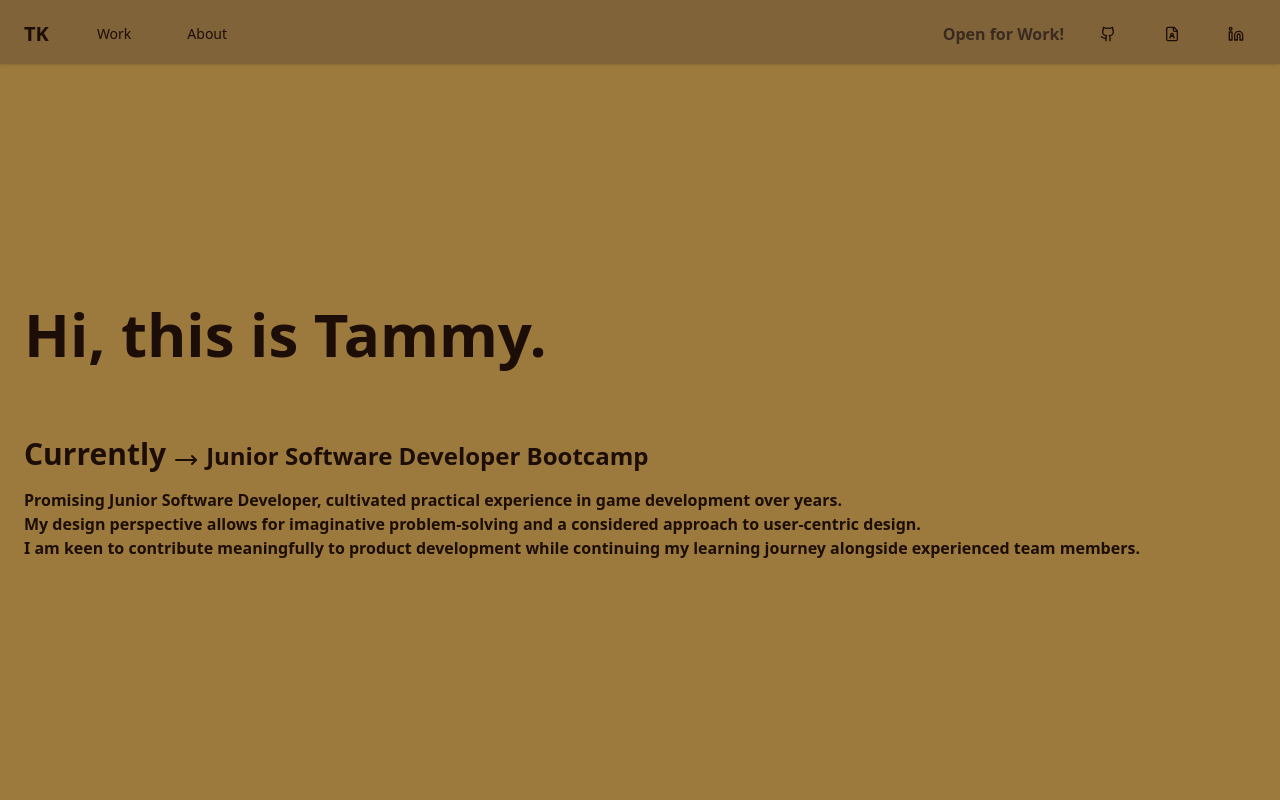
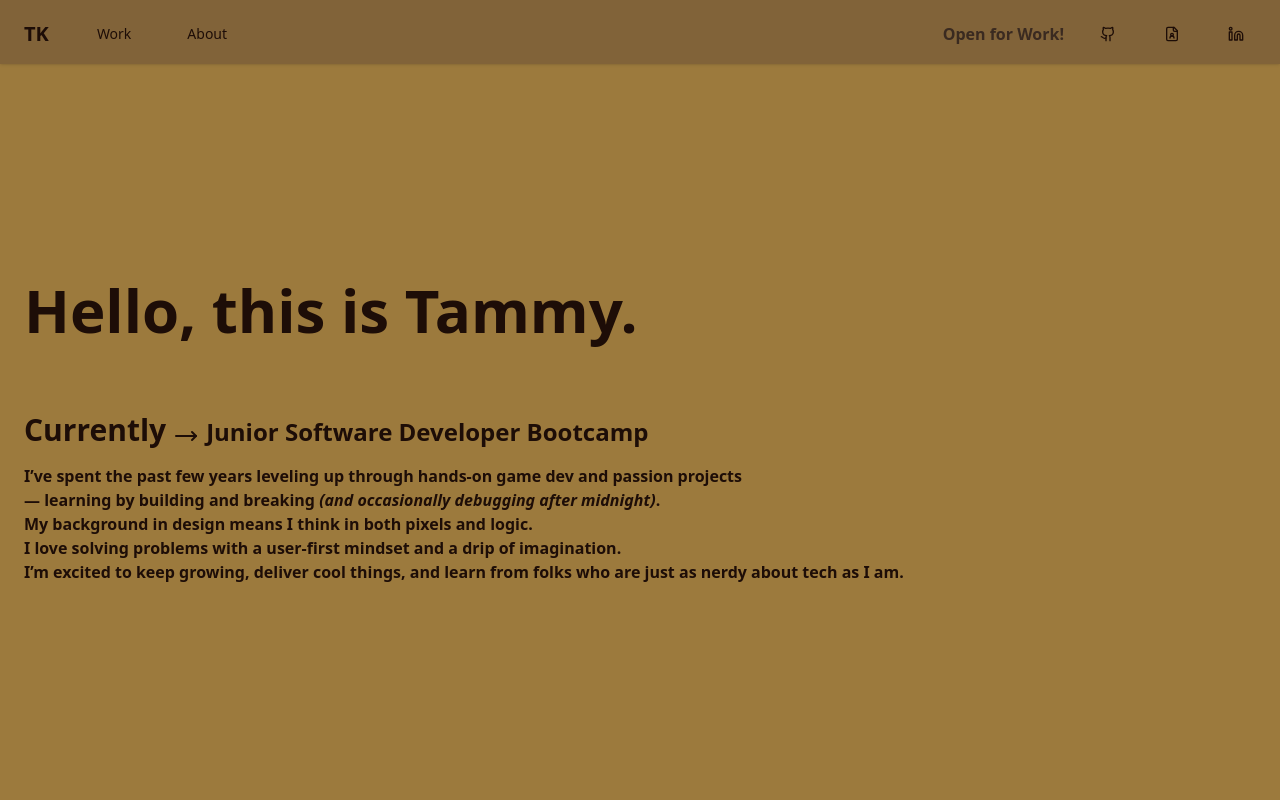
Before and after one commit to taemmyk/taemmyk-portfolio, a React (Vite) app: page / in a window 1280 px wide. Shown: the top 800 px of the page. Built offline with nearby package versions, Linux system fonts and the light colour scheme.

Commit message:
feat(hero): updated hero text

```diff
--- a/src/components/Home.tsx
+++ b/src/components/Home.tsx
@@ -15,14 +15,28 @@ function Home() {
         style={{ minHeight: `calc(100vh - 64px - 64px)` }}
         className="flex flex-col justify-center"
       >
-        <h1 className="text-6xl font-bold font-sans">Hi, this is Tammy.</h1>
+        <h1 className="text-6xl font-bold font-sans">Hello, this is Tammy.</h1>
         <div className="pt-18 space-x-2">
           <span className="text-3xl pt-8">Currently</span>
           <MoveRight className="inline" />
           <span className="text-2xl">Junior Software Developer Bootcamp</span>
-          <p className="pt-4">Promising Junior Software Developer, cultivated practical experience in game development over years.</p>
-          <p>My design perspective allows for imaginative <b>problem-solving</b> and a considered approach to user-centric design.</p>
-          <p>I am keen to contribute meaningfully to product development while continuing my learning journey alongside experienced team members.</p>
+          <p className="pt-4">
+            I’ve spent the past few years leveling up through hands-on game dev
+            and passion projects
+          </p>
+          <p>
+            — learning by building and breaking{" "}
+            <i>(and occasionally debugging after midnight)</i>.
+          </p>
+          <p>My background in design means I think in both pixels and logic.</p>
+          <p>
+            I love solving problems with a user-first mindset and a drip of
+            imagination.
+          </p>
+          <p>
+            I’m excited to keep growing, deliver cool things, and learn from folks
+            who are just as nerdy about tech as I am.
+          </p>
         </div>
       </div>
       <div id="work-section" className="mt-8">
```
